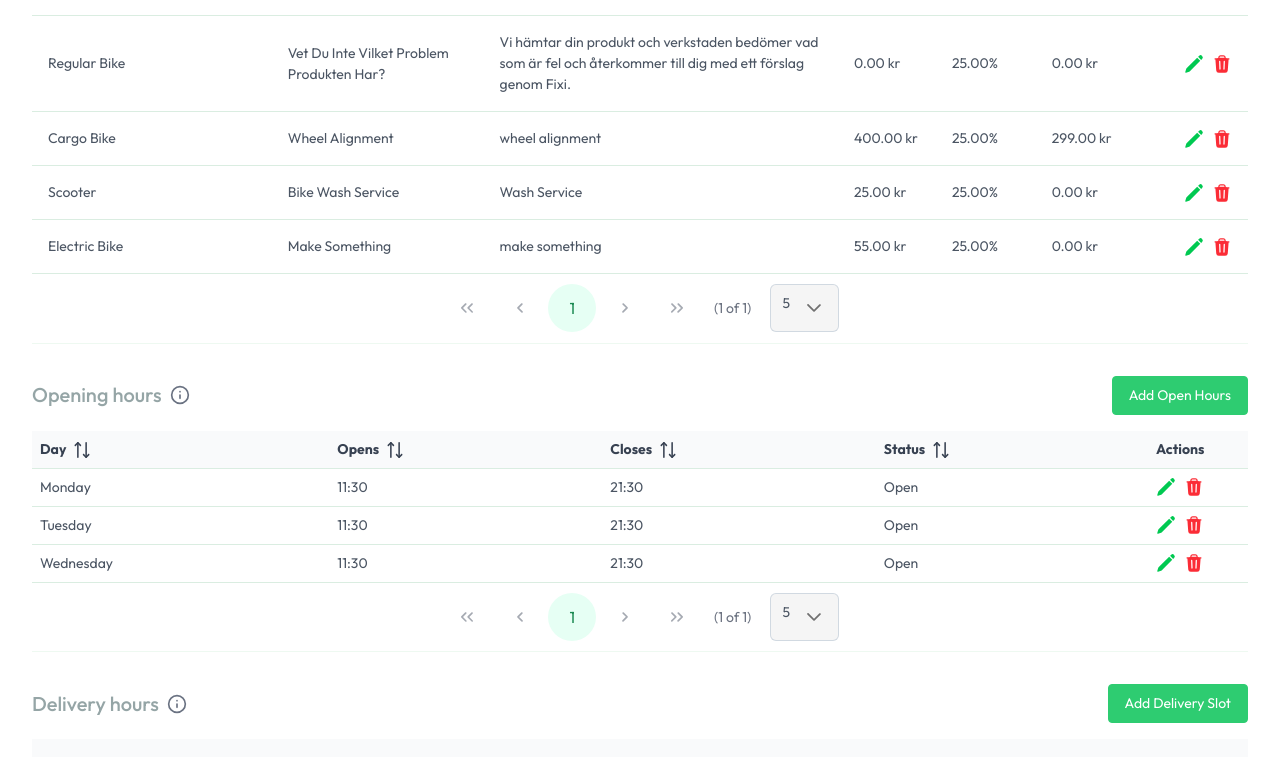
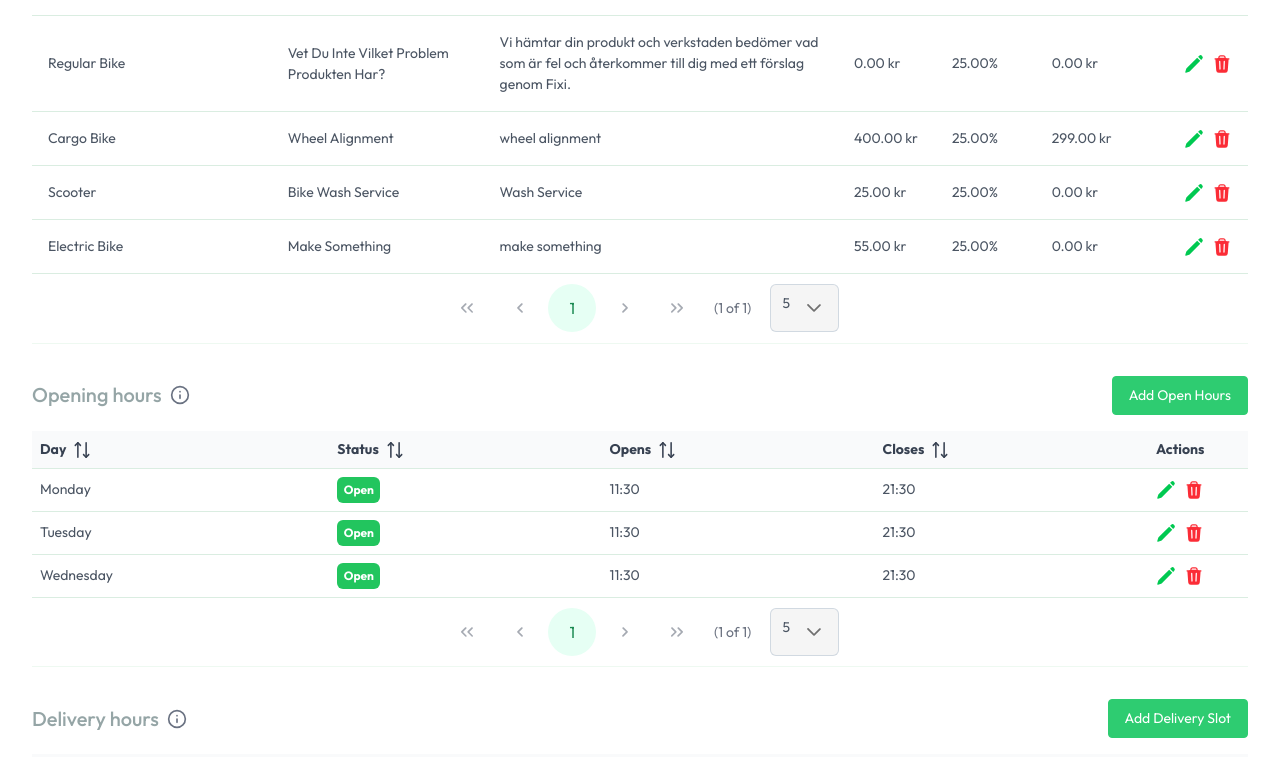
Before and after one commit to sukrutikonhar/arreglio-store-admin, a React (Vite) app: page /settings/general in a window 1280 px wide. Shown: the part 488-1245 px from the top of the page. Built offline with nearby package versions, Linux system fonts and the light colour scheme; a web font is replaced by a local one.

Commit message:
Changes in opening and closing hours functionality

```diff
--- a/src/pages/GeneralSettings.tsx
+++ b/src/pages/GeneralSettings.tsx
@@ -46,9 +46,9 @@ export default function GeneralSettings() {
     const [editingOpeningHour, setEditingOpeningHour] = useState<any>(null);
     const [toast, setToast] = useState<any>(null);
     const [openingHours, setOpeningHours] = useState([
-        { day: 'Monday', opens: '11:30', closes: '21:30', status: 'Open' },
-        { day: 'Tuesday', opens: '11:30', closes: '21:30', status: 'Open' },
-        { day: 'Wednesday', opens: '11:30', closes: '21:30', status: 'Open' },
+        { id: 1, day: 'Monday', opens: '11:30', closes: '21:30', status: 'Open' },
+        { id: 2, day: 'Tuesday', opens: '11:30', closes: '21:30', status: 'Open' },
+        { id: 3, day: 'Wednesday', opens: '11:30', closes: '21:30', status: 'Open' },
     ]);
 
     // Services state
@@ -211,8 +211,29 @@ export default function GeneralSettings() {
     ];
 
     const availableDays = daysOfWeek.filter(
-        (day) => !openingHours.some((item) => item.day === day)
+        (day) => {
+            // If editing, always show the current day being edited
+            if (editingOpeningHour && editingOpeningHour.day === day) {
+                return true;
+            }
+            // Otherwise, only show days that aren't already in the table
+            return !openingHours.some((item) => item.day === day);
+        }
     );
+
+    // Custom sort function for days to maintain Monday to Sunday sequence
+    const sortDays = (a: { day: string }, b: { day: string }) => {
+        const dayOrder: Record<string, number> = {
+            'Monday': 1,
+            'Tuesday': 2,
+            'Wednesday': 3,
+            'Thursday': 4,
+            'Friday': 5,
+            'Saturday': 6,
+            'Sunday': 7
+        };
+        return dayOrder[a.day] - dayOrder[b.day];
+    };
     const capitalizeWords = (str: string) =>
         str.toLowerCase()
             .split(' ')
@@ -446,14 +467,20 @@ export default function GeneralSettings() {
     const handleCreate = () => {
         const errors = {
             day: !newOpeningHours.day,
-            opens: !newOpeningHours.opens,
-            closes: !newOpeningHours.closes,
+            opens: newOpeningHours.status === 'Open' ? !newOpeningHours.opens : false,
+            closes: newOpeningHours.status === 'Open' ? !newOpeningHours.closes : false,
             status: !newOpeningHours.status
         };
         setOpenHoursErrors(errors);
         const hasError = Object.values(errors).some(Boolean);
         if (hasError) return;
-        setOpeningHours([...openingHours, newOpeningHours]);
+
+        const newOpeningHoursWithId = {
+            ...newOpeningHours,
+            id: Math.max(...openingHours.map(h => h.id), 0) + 1
+        };
+
+        setOpeningHours([...openingHours, newOpeningHoursWithId]);
         setShowCreateDialog(false);
         setNewOpeningHours({ day: '', opens: '', closes: '', status: 'Open' });
         setOpenHoursErrors({ day: false, opens: false, closes: false, status: false });
@@ -1106,15 +1133,24 @@ export default function GeneralSettings() {
                             <Info className="h-5 w-5 text-gray-500" />
                         </span>
                     </div>
-                    <Button
-                        label="Add Open Hours"
-                        className="p-button-primary p-button-sm !px-4 !py-2"
+                    <div className="flex flex-col items-end gap-2">
+                        <Button
+                            label={availableDays.length === 0 ? "All Days Added" : "Add Open Hours"}
+                            className={`p-button-primary p-button-sm !px-4 !py-2 ${availableDays.length === 0 ? 'opacity-50 cursor-not-allowed' : ''
+                                }`}
                             onClick={() => setShowCreateDialog(true)}
-                    />
+                            disabled={availableDays.length === 0}
+                        />
+                        {availableDays.length === 0 && (
+                            <p className="text-sm text-gray-500 text-right">
+                                All days have been added. Delete or edit existing entries to add new ones.
+                            </p>
+                        )}
+                    </div>
                 </div>
                 <Tooltip target="#opening-hours-info" content="Define the time slots when your store or service is open. Customers can only place orders during these hours." />
                 <DataTable
-                    value={openingHours}
+                    value={openingHours.sort(sortDays)}
                     className="p-datatable-sm mb-8"
                     paginator
                     rows={5}
@@ -1122,9 +1158,29 @@ export default function GeneralSettings() {
                     paginatorTemplate="FirstPageLink PrevPageLink PageLinks NextPageLink LastPageLink CurrentPageReport RowsPerPageDropdown"
                 >
                     <Column field="day" header="Day" sortable />
-                    <Column field="opens" header="Opens" sortable />
-                    <Column field="closes" header="Closes" sortable />
-                    <Column field="status" header="Status" sortable />
+                    <Column
+                        field="status"
+                        header="Status"
+                        body={(rowData) => (
+                            <Tag
+                                value={rowData.status}
+                                severity={rowData.status === 'Open' ? 'success' : 'danger'}
+                            />
+                        )}
+                        sortable
+                    />
+                    <Column
+                        field="opens"
+                        header="Opens"
+                        body={(rowData) => rowData.status === 'Open' ? rowData.opens : '-'}
+                        sortable
+                    />
+                    <Column
+                        field="closes"
+                        header="Closes"
+                        body={(rowData) => rowData.status === 'Open' ? rowData.closes : '-'}
+                        sortable
+                    />
                     <Column body={deleteTemplate} header="Actions" style={{ width: '100px' }} />
                 </DataTable>
             </div>
@@ -1172,6 +1228,8 @@ export default function GeneralSettings() {
                             {openHoursErrors.status && <span className="text-xs text-red-500">Status is required</span>}
                         </div>
                     </div>
+                    {/* Conditionally show time inputs only when status is 'Open' */}
+                    {newOpeningHours.status === 'Open' && (
                         <div className="grid grid-cols-2 gap-4">
                             <div className="field">
                                 <label htmlFor="opens" className="block mb-2">Opening Time</label>
@@ -1204,6 +1262,7 @@ export default function GeneralSettings() {
                                 {openHoursErrors.closes && <span className="text-xs text-red-500">Closing time is required</span>}
                             </div>
                         </div>
+                    )}
                 </div>
             </Dialog>
 
@@ -1256,7 +1315,7 @@ export default function GeneralSettings() {
                                 if (editingOpeningHour) {
                                     setOpeningHours(prev =>
                                         prev.map(hour =>
-                                            hour === editingOpeningHour ? editingOpeningHour : hour
+                                            hour.id === editingOpeningHour.id ? editingOpeningHour : hour
                                         )
                                     );
                                     setEditOpeningHourDialog(false);
@@ -1282,7 +1341,7 @@ export default function GeneralSettings() {
                                     id="editDay"
                                     value={editingOpeningHour.day}
                                     onChange={(e) => setEditingOpeningHour({ ...editingOpeningHour, day: e.value })}
-                                    options={daysOfWeek.map(d => ({ label: d, value: d }))}
+                                    options={availableDays.map(d => ({ label: d, value: d }))}
                                     className="w-full"
                                 />
                             </div>
@@ -1297,6 +1356,8 @@ export default function GeneralSettings() {
                                 />
                             </div>
                         </div>
+                        {/* Conditionally show time inputs only when status is 'Open' */}
+                        {editingOpeningHour.status === 'Open' && (
                             <div className="grid grid-cols-2 gap-4">
                                 <div className="field">
                                     <label htmlFor="editOpens" className="block mb-2">Opening Time</label>
@@ -1325,6 +1386,7 @@ export default function GeneralSettings() {
                                     />
                                 </div>
                             </div>
+                        )}
                     </div>
                 )}
             </Dialog>
```
Lines whose indentation alone changed are shown as unchanged.
